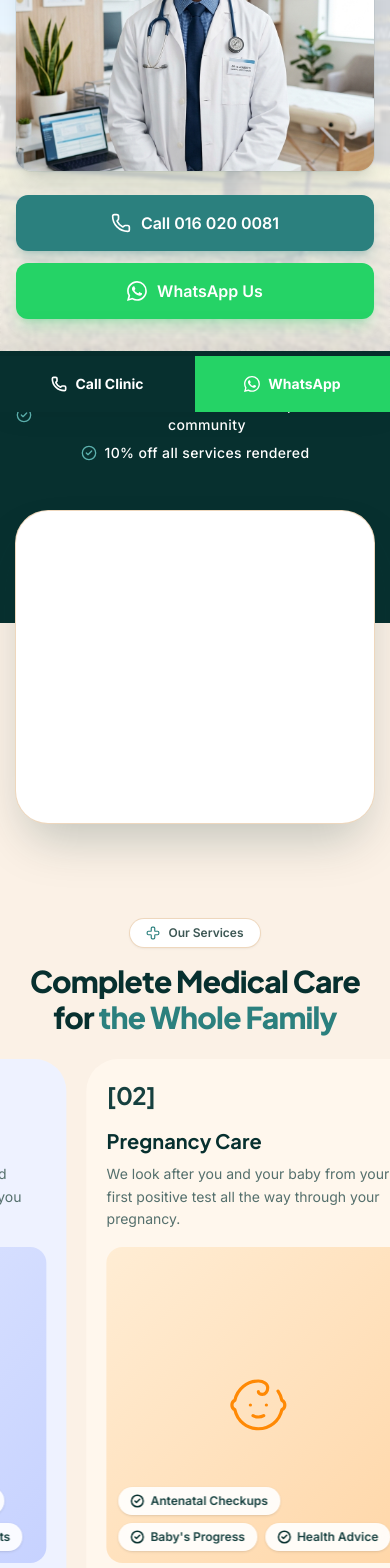
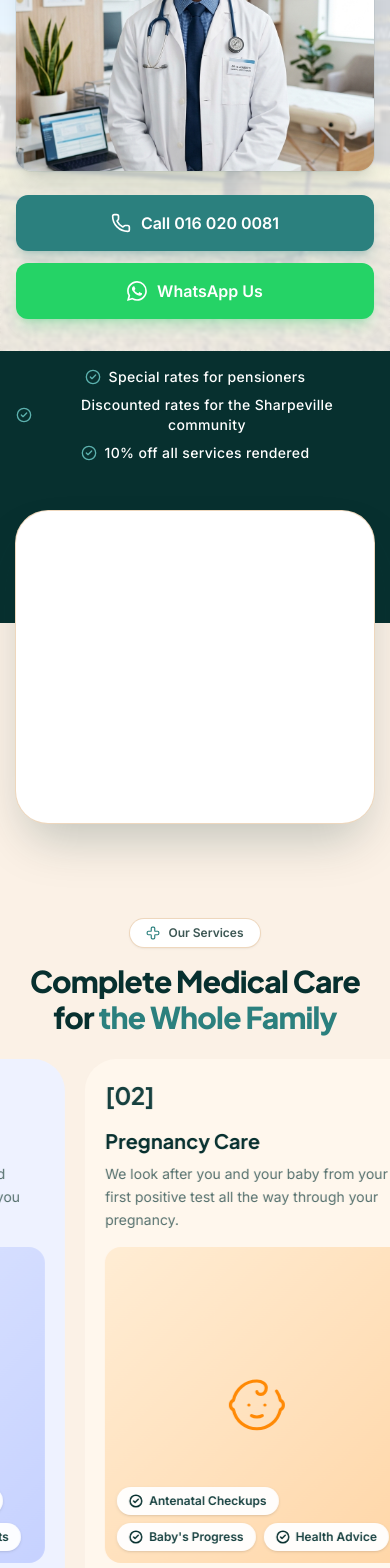
Before and after one commit to adamtheassassin/Dr-Mukanzila-s-Surgery, a Next.js app: page / in a window 390 px wide. Shown: the part 432-2000 px from the top of the page. Built offline with nearby package versions, Linux system fonts and the light colour scheme.

Commit message:
pop up whatsapp only and fix laggy mobile services section

```diff
--- a/app/page.tsx
+++ b/app/page.tsx
@@ -310,14 +310,27 @@ function ServicesShowcase() {
     <section
       id="services"
       ref={sectionRef}
-      className="relative bg-cream-50"
+      className="relative bg-cream-50 pt-24 sm:pt-0"
       style={{ height: range ? `calc(100vh + ${range}px)` : "300vh" }}
     >
+      {/* Title block shown above sticky container on mobile, so it scrolls away */}
+      <div className="mx-auto mb-6 max-w-3xl px-4 text-center sm:hidden">
+        <span className="inline-flex items-center gap-2 rounded-full bg-white px-4 py-1.5 text-xs font-semibold text-ink-700 shadow-sm ring-1 ring-cream-200">
+          <Cross className="h-3.5 w-3.5 text-brand-600" strokeWidth={2} />
+          Our Services
+        </span>
+        <h2 className="mt-4 font-display text-3xl font-extrabold tracking-tight text-brand-950">
+          Complete Medical Care <br className="hidden sm:block" />
+          for <span className="text-brand-600">the Whole Family</span>
+        </h2>
+      </div>
+
       <div
         ref={viewportRef}
-        className="sticky top-0 flex h-screen flex-col justify-start overflow-hidden pt-24 sm:justify-center sm:pt-0"
+        className="sticky top-[68px] flex h-[calc(100dvh-68px)] flex-col justify-start overflow-hidden sm:top-0 sm:h-screen sm:justify-center sm:pt-0"
       >
-        <div className="mx-auto mb-6 max-w-3xl px-4 text-center sm:mb-12">
+        {/* Title block inside sticky container on desktop */}
+        <div className="mx-auto mb-6 hidden max-w-3xl px-4 text-center sm:mb-12 sm:block">
           <span className="inline-flex items-center gap-2 rounded-full bg-white px-4 py-1.5 text-xs font-semibold text-ink-700 shadow-sm ring-1 ring-cream-200">
             <Cross className="h-3.5 w-3.5 text-brand-600" strokeWidth={2} />
             Our Services
@@ -334,7 +347,7 @@ function ServicesShowcase() {
         <motion.div
           ref={trackRef}
           style={{ x }}
-          className="flex gap-5 px-4 sm:gap-8 sm:px-8 lg:pl-[max(2rem,calc((100vw-72rem)/2))] lg:pr-[max(2rem,calc((100vw-72rem)/2))]"
+          className="flex gap-5 px-4 will-change-transform sm:gap-8 sm:px-8 lg:pl-[max(2rem,calc((100vw-72rem)/2))] lg:pr-[max(2rem,calc((100vw-72rem)/2))]"
         >
           {SERVICES.map((service, i) => (
             <div
@@ -377,7 +390,7 @@ function ServicesShowcase() {
                   {service.features.map((f) => (
                     <span
                       key={f}
-                      className="inline-flex items-center gap-1.5 rounded-full bg-white/90 px-3 py-1.5 text-xs font-semibold text-brand-900 shadow-sm backdrop-blur"
+                      className="inline-flex items-center gap-1.5 rounded-full bg-white/95 px-3 py-1.5 text-xs font-semibold text-brand-900 shadow-sm sm:bg-white/90 sm:backdrop-blur"
                     >
                       <CheckCircle2 className="h-3.5 w-3.5 text-brand-950" strokeWidth={2.5} />
                       {f}
@@ -402,9 +415,58 @@ function ServicesShowcase() {
   );
 }
 
+function MobileWhatsAppButton() {
+  const [isVisible, setIsVisible] = useState(false);
+
+  useEffect(() => {
+    const handleScroll = () => {
+      const hero = document.getElementById("hero");
+      const services = document.getElementById("services");
+
+      if (!hero || !services) return;
+
+      const heroRect = hero.getBoundingClientRect();
+      const servicesRect = services.getBoundingClientRect();
+
+      // Show when hero section is mostly out of view
+      const isPastHero = heroRect.bottom <= 100;
+
+      // Hide when on services section
+      const isOnServices = servicesRect.top < window.innerHeight && servicesRect.bottom > 0;
+
+      setIsVisible(isPastHero && !isOnServices);
+    };
+
+    window.addEventListener("scroll", handleScroll, { passive: true });
+    handleScroll();
+
+    return () => window.removeEventListener("scroll", handleScroll);
+  }, []);
+
+  return (
+    <AnimatePresence>
+      {isVisible && (
+        <motion.a
+          initial={{ opacity: 0, y: 50 }}
+          animate={{ opacity: 1, y: 0 }}
+          exit={{ opacity: 0, y: 50 }}
+          transition={{ duration: 0.3, ease: "easeOut" }}
+          href={WHATSAPP_LINK}
+          target="_blank"
+          rel="noopener noreferrer"
+          className="fixed bottom-5 left-5 right-5 z-50 flex h-14 items-center justify-center gap-2.5 rounded-full bg-[#25D366] text-base font-bold text-white shadow-xl shadow-[#25D366]/30 hover:bg-[#20bd5a] md:hidden"
+        >
+          <WhatsAppIcon className="h-6 w-6" />
+          WhatsApp Us
+        </motion.a>
+      )}
+    </AnimatePresence>
+  );
+}
+
 export default function Home() {
   return (
-    <div className="pb-16 md:pb-0 bg-cream-50 selection:bg-brand-200 selection:text-brand-900">
+    <div className="bg-cream-50 selection:bg-brand-200 selection:text-brand-900">
       {/* Top info bar */}
       <div className="bg-brand-950 px-4 py-2 text-center text-xs text-brand-100 sm:text-sm font-medium tracking-wide">
         Open Monday to Sunday, 8:00 to 18:00 &nbsp;·&nbsp; 78 Cassandra Ave, Bedworth Park, Vereeniging
@@ -446,7 +508,7 @@ export default function Home() {
 
       <main id="top">
         {/* Hero */}
-        <section className="relative overflow-hidden">
+        <section id="hero" className="relative overflow-hidden">
           {/* Practice image background */}
           <div
             className="absolute inset-0 bg-cover bg-center lg:bg-[size:100%_auto]"
@@ -901,25 +963,7 @@ export default function Home() {
         </div>
       </footer>
 
-      {/* Sticky mobile call bar */}
-      <div className="fixed inset-x-0 bottom-0 z-50 grid grid-cols-2 shadow-[0_-10px_40px_rgba(0,0,0,0.1)] md:hidden">
-        <a
-          href={PHONE_TEL}
-          className="flex items-center justify-center gap-2 bg-brand-950 py-4.5 text-sm font-bold text-white active:bg-brand-900"
-        >
-          <Phone className="h-4 w-4" strokeWidth={2.5} />
-          Call Clinic
-        </a>
-        <a
-          href={WHATSAPP_LINK}
-          target="_blank"
-          rel="noopener noreferrer"
-          className="flex items-center justify-center gap-2 bg-[#25D366] py-4.5 text-sm font-bold text-white active:bg-[#20bd5a]"
-        >
-          <WhatsAppIcon className="h-4 w-4" />
-          WhatsApp
-        </a>
-      </div>
+      <MobileWhatsAppButton />
     </div>
   );
 }
```
